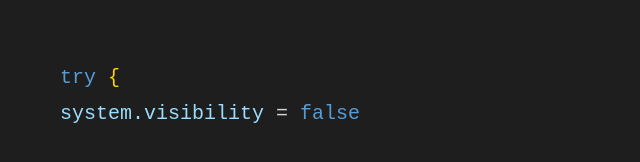
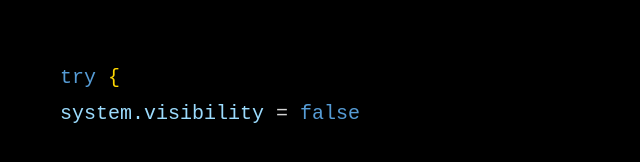
Before and after one commit to lindarobert251997-cyber/the-invisible-man, a plain HTML site: page index.html in a window 1280 px wide. Shown: the whole page, without its empty margins (0-640 px from the left). Drawn offline with Linux system fonts and the light colour scheme.

Commit message:
index.html

```diff
--- a/index.html
+++ b/index.html
@@ -9,7 +9,8 @@
 html, body {
   margin: 0;
   padding: 0;
-  background: #1e1e1e;
+  /*background: #1e1e1e;*/
+  background: #000;
   font-family: "Courier New", monospace;
   height: 100%;
   overflow: hidden;
```
